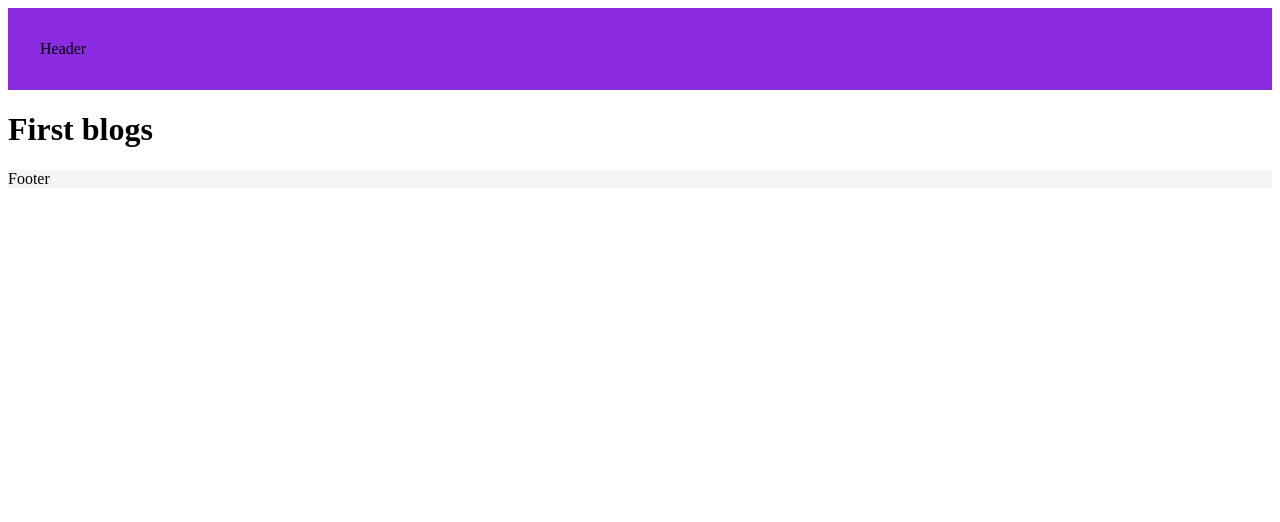
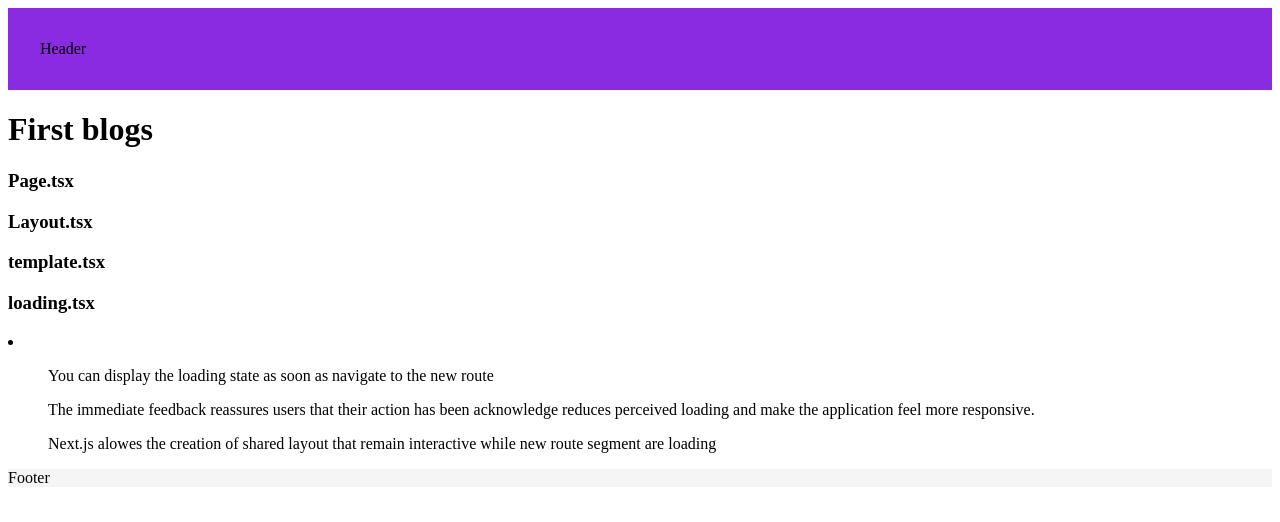
Before and after one commit to rajkumaryadav199/next-js-series, a Next.js app in the folder todo/: page /blogs/first in a window 1280 px wide. Shown: the top 522 px of the page. Built offline with nearby package versions, Linux system fonts and the light colour scheme.

Commit message:
added how loading works

```diff
--- a/todo/src/app/blogs/first/page.tsx
+++ b/todo/src/app/blogs/first/page.tsx
@@ -10,6 +10,15 @@ const FirstBlogs = () => {
   return (
     <div>
       <h1>First blogs</h1>
+      <h3>Page.tsx</h3>
+      <h3>Layout.tsx</h3>
+      <h3>template.tsx</h3>
+      <h3>loading.tsx</h3>
+      <li>
+        <ol>You can display the loading state as soon as navigate to the new route</ol>
+        <ol>The immediate feedback reassures users that their action has been acknowledge reduces perceived loading and make the application feel more responsive.</ol>
+        <ol>Next.js alowes the creation of shared layout that remain interactive while new route segment are loading</ol>
+      </li>
     </div>
   )
 }
--- /dev/null
+++ b/todo/src/app/blogs/loading.tsx
@@ -0,0 +1,3 @@
+export default function Loading(){
+    return <h1>Loading</h1>;
+}
--- a/todo/src/app/page.tsx
+++ b/todo/src/app/page.tsx
@@ -3,8 +3,9 @@ import Link from 'next/link'
 const page = () => {
   return (
     <div>
-      Home Page!
-      <Link href="/blogs/first" >Blog</Link>
+      <h1>Home Page!</h1>
+      <br/>
+      <Link href="/blogs" >Blog</Link>
       <Link href="/product/1" >product</Link>
     </div>
   )
```
Also changed, not shown: todo/src/app/blogs/page.tsx (added, +10 -0 lines).
